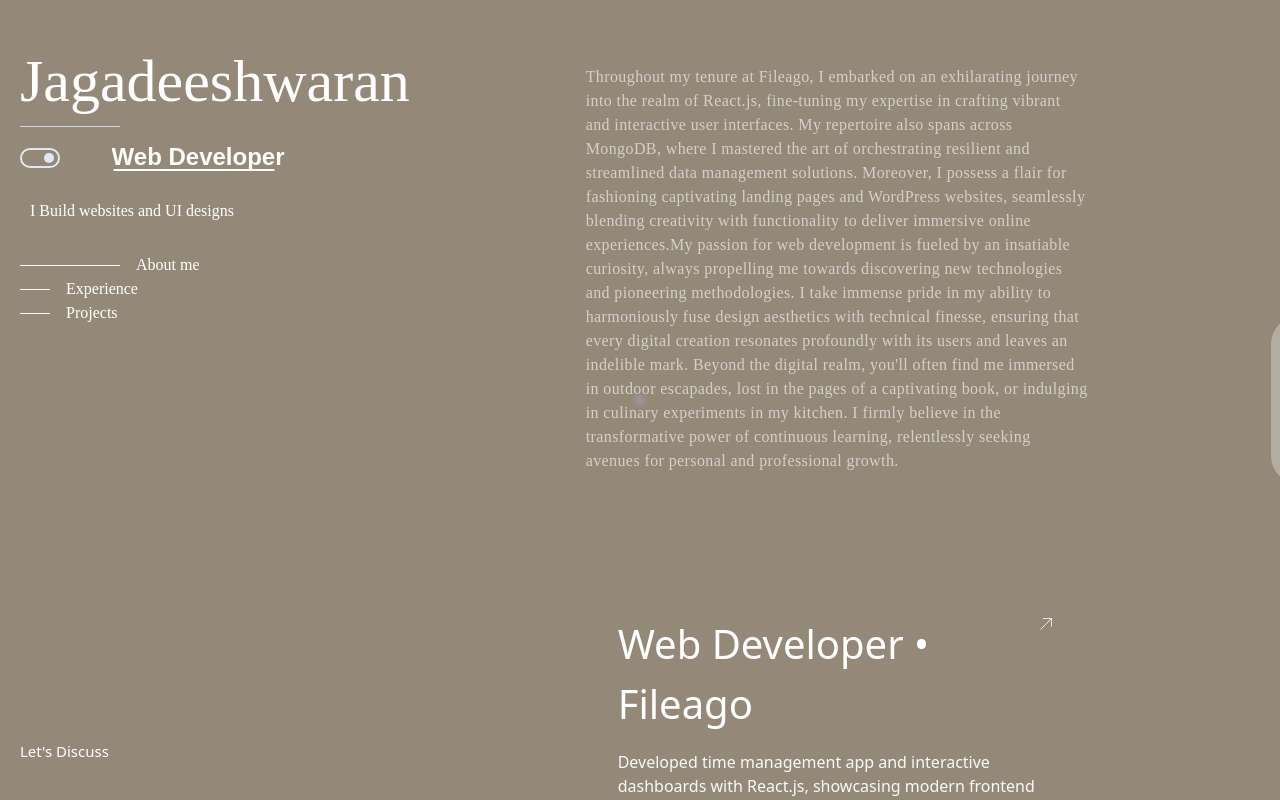
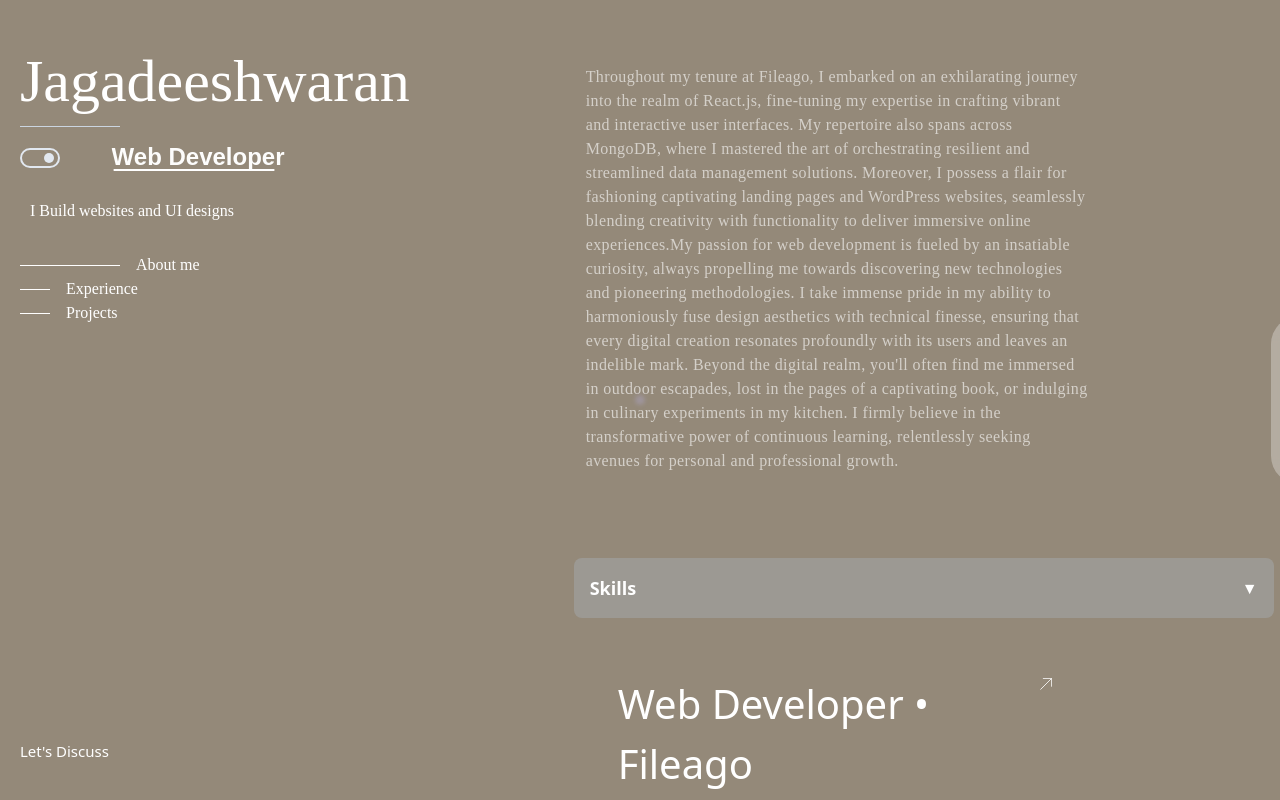
Before and after one commit to JAGADEESHWARAN20/my-project, a Next.js app: page /homepage in a window 1280 px wide. Built offline with nearby package versions, Linux system fonts and the light colour scheme.

Commit message:
new update

```diff
--- a/pages/homepage.tsx
+++ b/pages/homepage.tsx
@@ -253,7 +253,26 @@ const projects = [
  const buttonstyles = {ResumeButton:"px-5 text-opacity-30 w-[250px] py-2 flex hover:gap-4 items-center duration-100 gap-2 text-slate-300 capitalize hover:text-slate-200 cursor-pointer duration-50 ",Button:"px-5 text-opacity-30 w-[250px] py-2 flex hover:gap-4 items-center duration-100 gap-2 text-slate-300 capitalize hover:text-slate-200 cursor-pointer duration-50 "}
 
 
+ const [isExpanded, setIsExpanded] = useState(false);
 
+  const toggleDropdown = () => {
+    setIsExpanded(!isExpanded);
+  };
+  const styles = {
+  container: 'sm:w-[490px] lg:w-[700px] sm:mx-[3%] lg:mx-[0%] bg-blue-200 bg-opacity-20 text-white rounded-lg',
+  header: 'flex justify-between items-center p-4 cursor-pointer',
+  headerText: 'text-lg font-semibold',
+  icon: 'transform transition-transform duration-300',
+  list: 'max-h-0 overflow-hidden transition-all duration-500 ease-in-out',
+  listItem: 'p-4 border-t border-white cursor-pointer hover:bg-white hover:px-[43px] duration-300 hover:text-black',
+  expanded: 'max-h-[500px]',
+  textColor: 'text-white',
+  bgColor: 'bg-blue-300',
+  hoverBgColor: 'hover:bg-blue-300 hover:bg-opacity-25',
+  borderColor: 'border-white',
+  transition: 'transition-all duration-500 ease-in-out',
+  cubicBezier: 'transition-all duration-500 cubic-bezier(0.4, 0, 0.2, 1)',
+};
 
 
  return (
@@ -437,6 +456,27 @@ const projects = [
        {about}
       </div>
      </div>
+
+
+   <div className={`${styles.container}`}>
+      <div className={`${styles.header}`} onClick={toggleDropdown}>
+        <span className={`${styles.headerText}`}>Skills</span>
+        <span className={`${styles.icon} ${isExpanded ? 'rotate-180' : ''}`}>
+          ▼
+        </span>
+      </div>
+      <div className={`${styles.list} ${isExpanded ? styles.expanded : ''}`}>
+        <div className={`${styles.listItem}`}>HTML</div>
+        <div className={`${styles.listItem}`}>CSS</div>
+        <div className={`${styles.listItem}`}>JavaScript</div>
+        <div className={`${styles.listItem}`}>React</div>
+        <div className={`${styles.listItem}`}>Communication</div>
+        <div className={`${styles.listItem}`}>Teamwork</div>
+        <div className={`${styles.listItem}`}>Problem Solving</div>
+        <div className={`${styles.listItem}`}>Leadership</div>
+      </div>
+    </div>
+
 
      <div
      onMouseEnter={()=>mouseItemEnter("experience")}
--- a/tailwind.config.ts
+++ b/tailwind.config.ts
@@ -36,6 +36,11 @@ const config: Config = {
       },
     },
   },
+  variants: {
+    extend: {
+      rotate: ['group-hover'],
+    },
+  },
   plugins: [],
 };
 
```
Also changed, not shown: .eslintrc.json.
